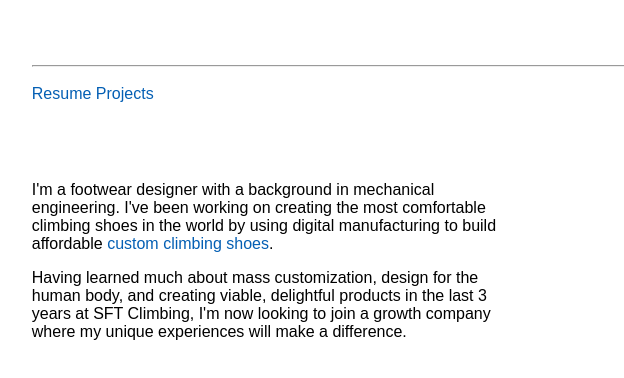
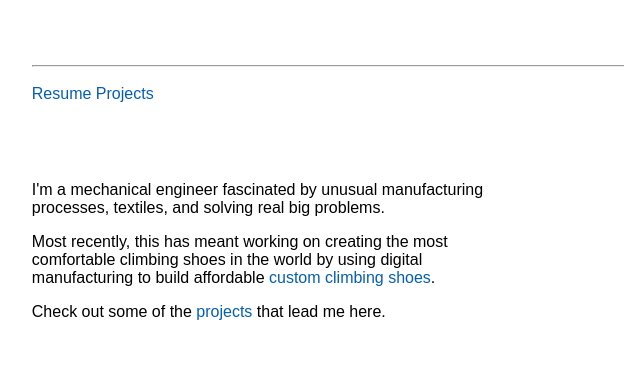
Before and after one commit to lcshu/lcshu.github.com, a plain HTML site: page index.html in a window 1280 px wide. Shown: the full height of the page, 229-853 px from the left. Drawn offline with Linux system fonts and the light colour scheme.

Commit message:
changed some text on the index

```diff
--- a/index.html
+++ b/index.html
@@ -21,13 +21,12 @@
 
 <div id = "body">
 	<div style="top:15px; left:0px; position: absolute; z-index: 2; visibility: show; width: 465px;">
-      <p>I'm a footwear designer with a background in mechanical engineering.
-	  I've been working on creating the most comfortable climbing shoes in the world by using
+      <p>I'm a mechanical engineer fascinated by unusual manufacturing processes, textiles,
+	  and solving real big problems.</p>
+	  <p>Most recently, this has meant working on creating the most comfortable climbing shoes in the world by using
 	  digital manufacturing to build affordable <a href="http://www.sftclimbing.com" title="SFT Climbing">
 	  custom climbing shoes</a>.</p>
-	  <p>Having learned much about mass customization, design for the human body,
-	  and creating viable, delightful products in the last 3 years at SFT Climbing, I'm now looking
-	  to join a growth company where my unique experiences will make a difference.</p>
+	  <p>Check out some of the <a href="projects.html" title="Projects">projects</a> that lead me here.</p>
 	</div>
 
     <div style="top:0px; left:600px; position:absolute; z-index:1; visibility:show;">
```
